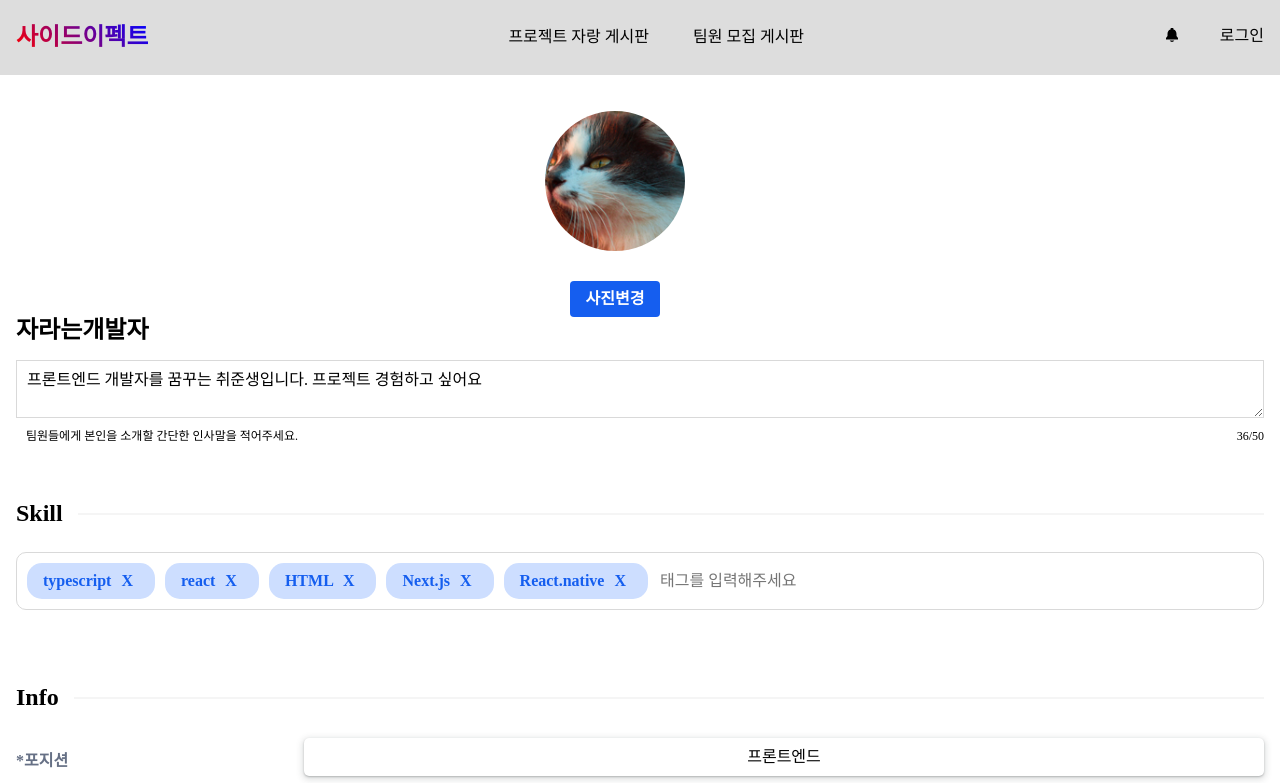
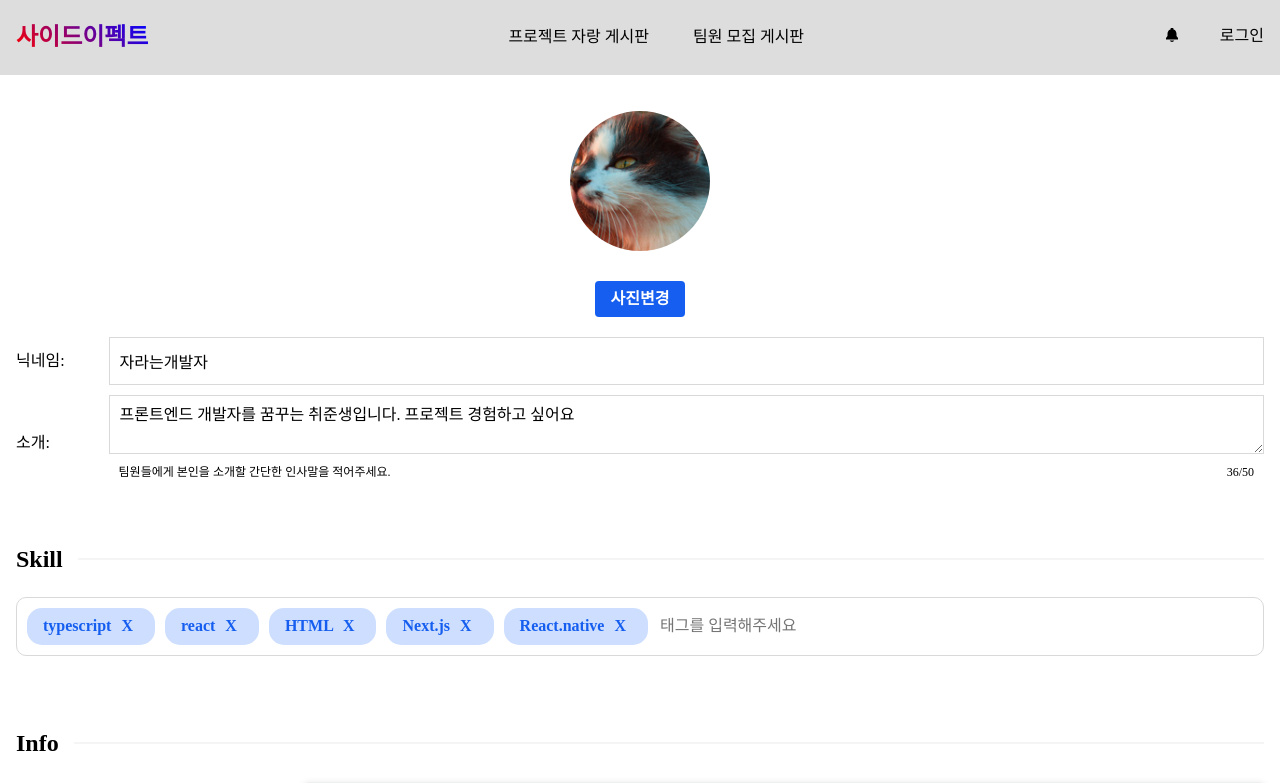
Before and after one commit to Side-Effect-Team/side-effect-frontend, a Next.js app: page /mypage/edit in a window 1280 px wide. Shown: the top 783 px of the page. Built offline with nearby package versions, Linux system fonts and the light colour scheme.

Commit message:
feat: 닉네임 수정기능 추가 및 유효성 검사

```diff
--- a/components/MypageEdit/Introduction/index.tsx
+++ b/components/MypageEdit/Introduction/index.tsx
@@ -1,15 +1,21 @@
 import Button from "../../Button";
 import { ChangeEvent, Dispatch, SetStateAction, useRef, useState } from "react";
 import {
+  ErrorMessage,
+  FiledWrapper,
   GuideText,
   InputGuideWrapper,
-  NickName,
+  IntroductionTitle,
+  IntroductionWrapper,
   ProfileContentsWrapper,
   ProfileImage,
   ProfileImageWrapper,
   ProfileWrapper,
   TextArea,
 } from "./styled";
+import { Input } from "../Info/styled";
+import { FieldErrors, UseFormRegister } from "react-hook-form";
+import { FormData } from "../../pages/Mypage/Edit";
 
 interface IntroductionProps {
   nickname: string | undefined;
@@ -17,6 +23,8 @@ interface IntroductionProps {
   setIntroduction: Dispatch<SetStateAction<string | undefined>>;
   imageUrl: string | undefined;
   setImageUrl: Dispatch<SetStateAction<string | undefined>>;
+  IntroRegister: UseFormRegister<Pick<FormData, "nickname">>;
+  errors: FieldErrors<Pick<FormData, "nickname">>;
 }
 export default function Introduction(p: IntroductionProps) {
   // 자기소개
@@ -41,6 +49,7 @@ export default function Introduction(p: IntroductionProps) {
       }
     };
   };
+
   return (
     <>
       <ProfileWrapper>
@@ -59,7 +68,37 @@ export default function Introduction(p: IntroductionProps) {
           />
         </ProfileImageWrapper>
         <ProfileContentsWrapper>
-          <NickName>{p.nickname || ""}</NickName>
+          <IntroductionWrapper>
+            <IntroductionTitle>닉네임:</IntroductionTitle>
+            <FiledWrapper>
+              <Input
+                placeholder="닉네임을 적어주세요"
+                defaultValue={p.nickname}
+                onKeyDown={(e) => {
+                  if (e.key === "Enter") {
+                    e.preventDefault();
+                  }
+                }}
+                {...p.IntroRegister("nickname", {
+                  required: "닉네임을 작성해주세요",
+                  minLength: {
+                    value: 2,
+                    message: "닉네임은 2글자 이상 입력해주세요",
+                  },
+                  maxLength: {
+                    value: 15,
+                    message: "닉네임은 15글자 이하로 입력해주세요",
+                  },
+                })}
+              />
+              {p.errors.nickname && (
+                <ErrorMessage>{p.errors.nickname.message}</ErrorMessage>
+              )}
+            </FiledWrapper>
+          </IntroductionWrapper>
+          <IntroductionWrapper>
+            <IntroductionTitle>소개:</IntroductionTitle>
+            <FiledWrapper>
               <TextArea
                 defaultValue={p.introduction || ""}
                 onChange={onChangeIntroduction}
@@ -70,8 +109,12 @@ export default function Introduction(p: IntroductionProps) {
                 <GuideText>
                   팀원들에게 본인을 소개할 간단한 인사말을 적어주세요.
                 </GuideText>
-            <GuideText>{p.introduction && p.introduction.length}/50</GuideText>
+                <GuideText>
+                  {p.introduction && p.introduction.length}/50
+                </GuideText>
               </InputGuideWrapper>
+            </FiledWrapper>
+          </IntroductionWrapper>
         </ProfileContentsWrapper>
       </ProfileWrapper>
     </>
--- a/components/MypageEdit/Introduction/styled.ts
+++ b/components/MypageEdit/Introduction/styled.ts
@@ -1,5 +1,4 @@
 import styled from "styled-components";
-import { mediaQuery } from "../../../styles/Media";
 import { theme } from "../../../styles/Theme";
 
 export const ProfileWrapper = styled.div`
@@ -10,10 +9,6 @@ export const ProfileWrapper = styled.div`
   justify-content: flex-start;
   align-items: center;
   margin: 20px 0;
-  ${mediaQuery("mobile")`
-  flex-direction: column;
-
-   `};
 `;
 export const ProfileImage = styled.img`
   width: 140px;
@@ -22,24 +17,28 @@ export const ProfileImage = styled.img`
   object-fit: cover;
   margin-bottom: 30px;
 `;
-
-export const NickName = styled.div`
-  font-size: 24px;
-  font-weight: 600;
-  margin-bottom: 15px;
+export const IntroductionTitle = styled.div`
+  width: 100px;
 `;
-
+export const IntroductionWrapper = styled.div`
+  width: 100%;
+  display: flex;
+  justify-content: space-between;
+  align-items: center;
+  margin-bottom: 10px;
+`;
+export const FiledWrapper = styled.div`
+  width: 100%;
+  display: flex;
+  flex-direction: column;
+`;
 export const ProfileImageWrapper = styled.div`
   height: auto;
   display: flex;
   flex-direction: column;
   justify-content: space-between;
   align-items: center;
-  margin-right: 50px;
-  ${mediaQuery("mobile")`
-  margin-right: 0;
-  margin-bottom: 20px
-   `};
+  margin-bottom: 20px;
 `;
 export const ProfileContentsWrapper = styled.div`
   width: 100%;
@@ -48,14 +47,10 @@ export const ProfileContentsWrapper = styled.div`
   flex: 1;
   flex-direction: column;
   justify-content: center;
-  align-items: flex-start;
-  ${mediaQuery("mobile")`
   align-items: center;
-   `};
 `;
 export const TextArea = styled.textarea`
   width: 100%;
-  /* height: 3rem; */
   padding: 10px;
   border: 1px solid #d9d9d9;
   :focus {
@@ -66,11 +61,15 @@ export const TextArea = styled.textarea`
 export const InputGuideWrapper = styled.div`
   width: 100%;
   display: flex;
-  flex-direction: row;
   justify-content: space-between;
-  align-items: center;
+  align-items: flex-start;
 `;
 export const GuideText = styled.p`
   font-size: 12px;
-  padding-left: 10px;
+  padding: 0 10px;
 `;
+export const ErrorMessage = styled.div`
+  font-size: 12px;
+  padding: 10px;
+  color: ${theme.colors.danger};
+`;
```
Lines whose indentation alone changed are shown as unchanged.
